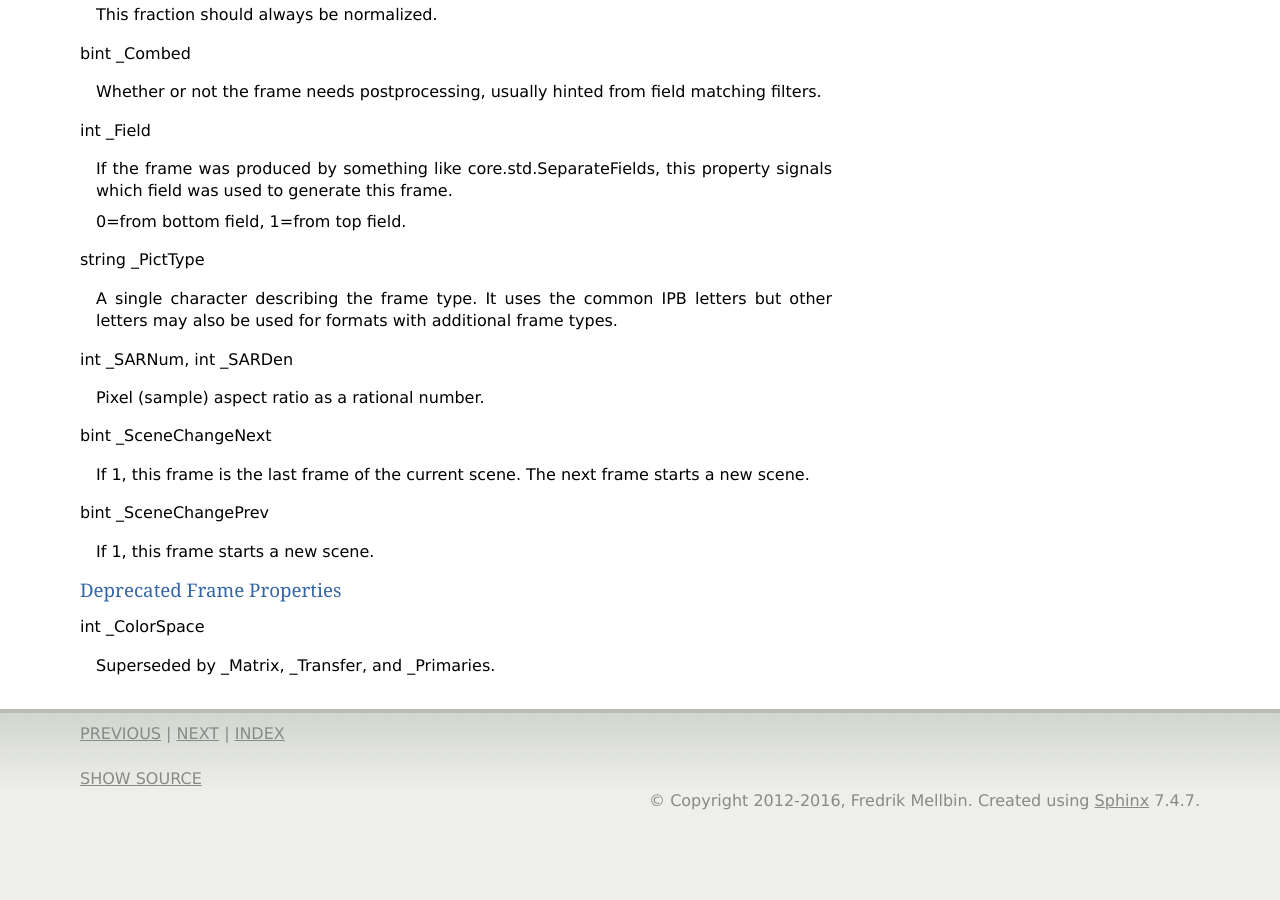
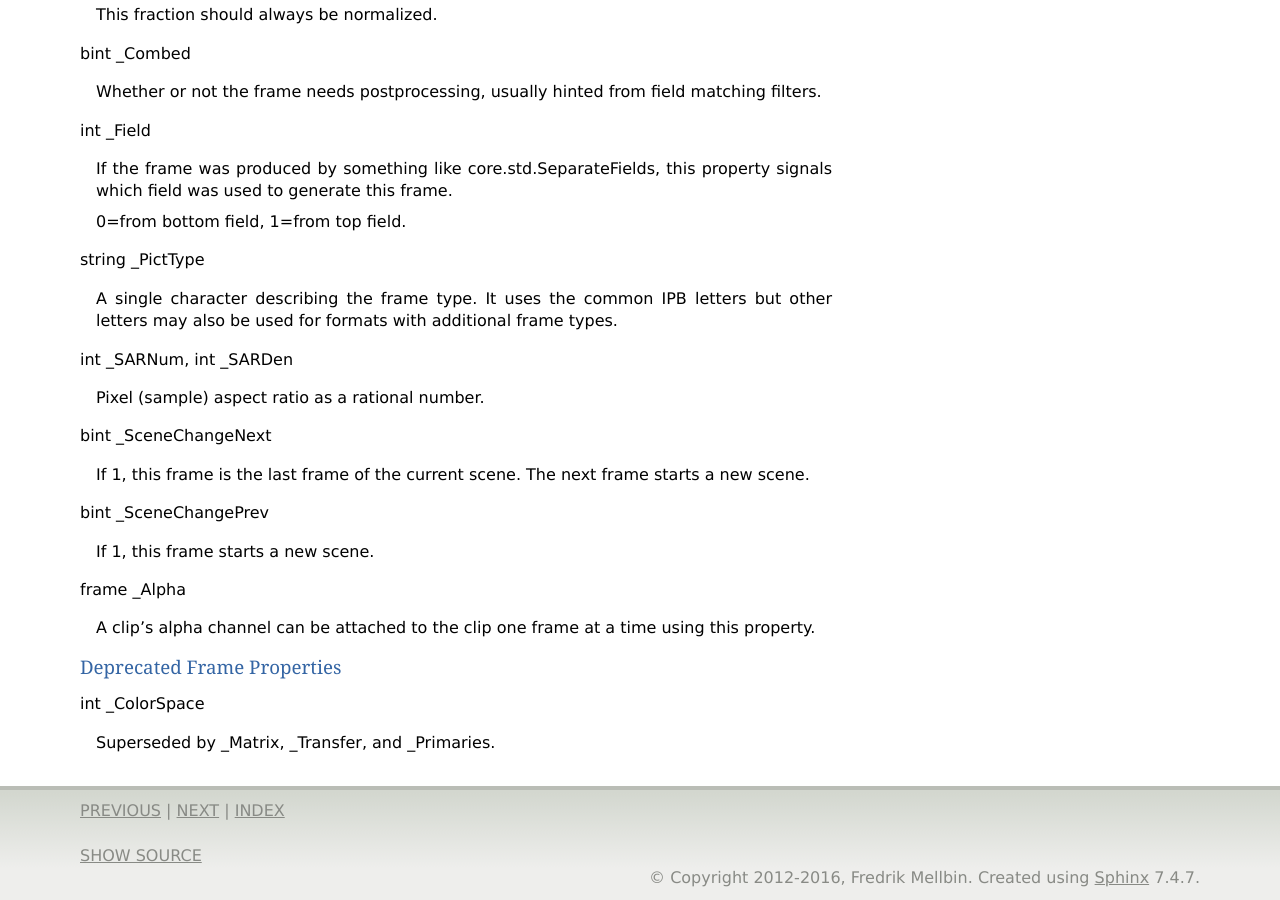
Before and after one commit to vapoursynth/vapoursynth, a Sphinx documentation site: the page built from doc/apireference.rst, in a window 1280 px wide and 900 px high, scrolled down 2522 px. Built offline with Sphinx 7.4.7, drawn with Linux system fonts in a browser that asks for light colours; formulas are drawn with MathJax 3; before the commit the page ends 3345 px from its top, so only the background shows below that.

Commit message:
doc: "_Alpha" is a reserved frame property too

```diff
--- a/doc/apireference.rst
+++ b/doc/apireference.rst
@@ -143,6 +143,11 @@ bint _SceneChangePrev
 
    If 1, this frame starts a new scene.
 
+frame _Alpha
+
+   A clip's alpha channel can be attached to the clip one frame at a
+   time using this property.
+
 Deprecated Frame Properties
 ---------------------------
 
```
